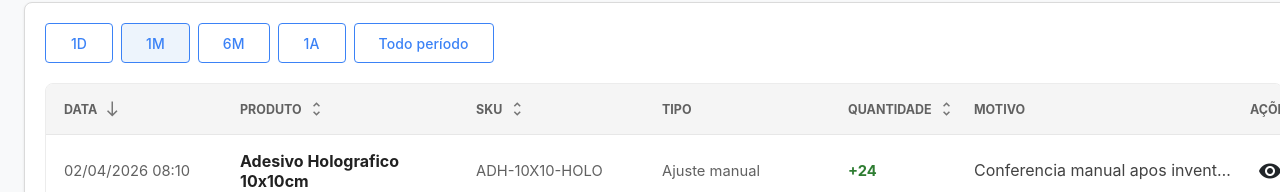
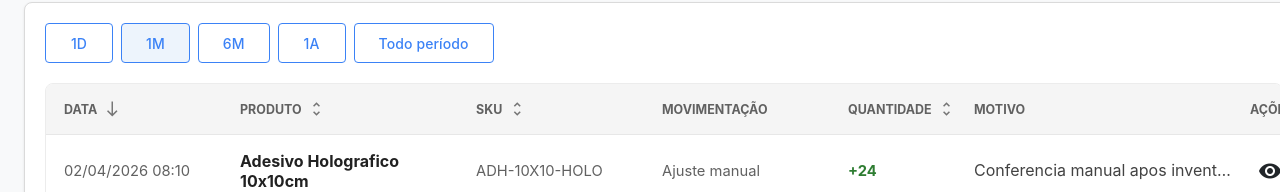
Before and after one commit to ImViniciusOliveira/DCriar-gerenciamento, an Angular app in the folder frontend/: page /estoques in a window 1280 px wide. Both pictures are taken after a click on the button "Historico". Shown: the part 167-359 px from the top of the page. Built offline with nearby package versions, Linux system fonts and the light colour scheme; no server answers.

Commit message:
refactor(stock): ajustar rotulo da coluna de historico

```diff
--- a/frontend/src/app/features/stock/components/stock-home/stock-home.html
+++ b/frontend/src/app/features/stock/components/stock-home/stock-home.html
@@ -51,7 +51,7 @@
               <span>SKU</span>
               <mat-icon>{{ getSortIcon('sku') }}</mat-icon>
             </button>
-            <span>Tipo</span>
+            <span>Movimentação</span>
             <button type="button" class="stock-home__sort-header" (click)="toggleHistorySort('quantidade')">
               <span>Quantidade</span>
               <mat-icon>{{ getSortIcon('quantidade') }}</mat-icon>
```
